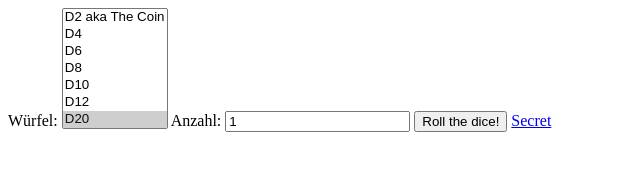
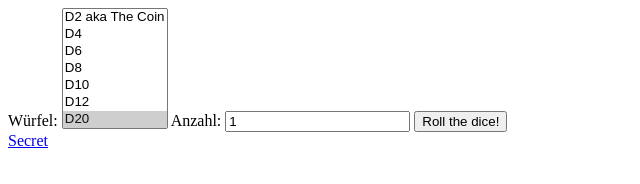
Before and after one commit to dopik/dopik.github.io, a plain HTML site: page randomHTML/index.html in a window 1280 px wide. Shown: the whole page, without its empty margins (0-640 px from the left). Drawn offline with Linux system fonts and the light colour scheme.

Commit message:
Update index.html

```diff
--- a/randomHTML/index.html
+++ b/randomHTML/index.html
@@ -21,6 +21,6 @@
 		</label>
 		<button id="roll">Roll the dice!</button>
 		<output id="output"></output>
-		<a href="https://www.youtube.com/watch?v=dQw4w9WgXcQ" target="_blank">Secret</a>
+		<div><a href="https://www.youtube.com/watch?v=dQw4w9WgXcQ" target="_blank">Secret</a></div>
 	</body>
 </html>
```
